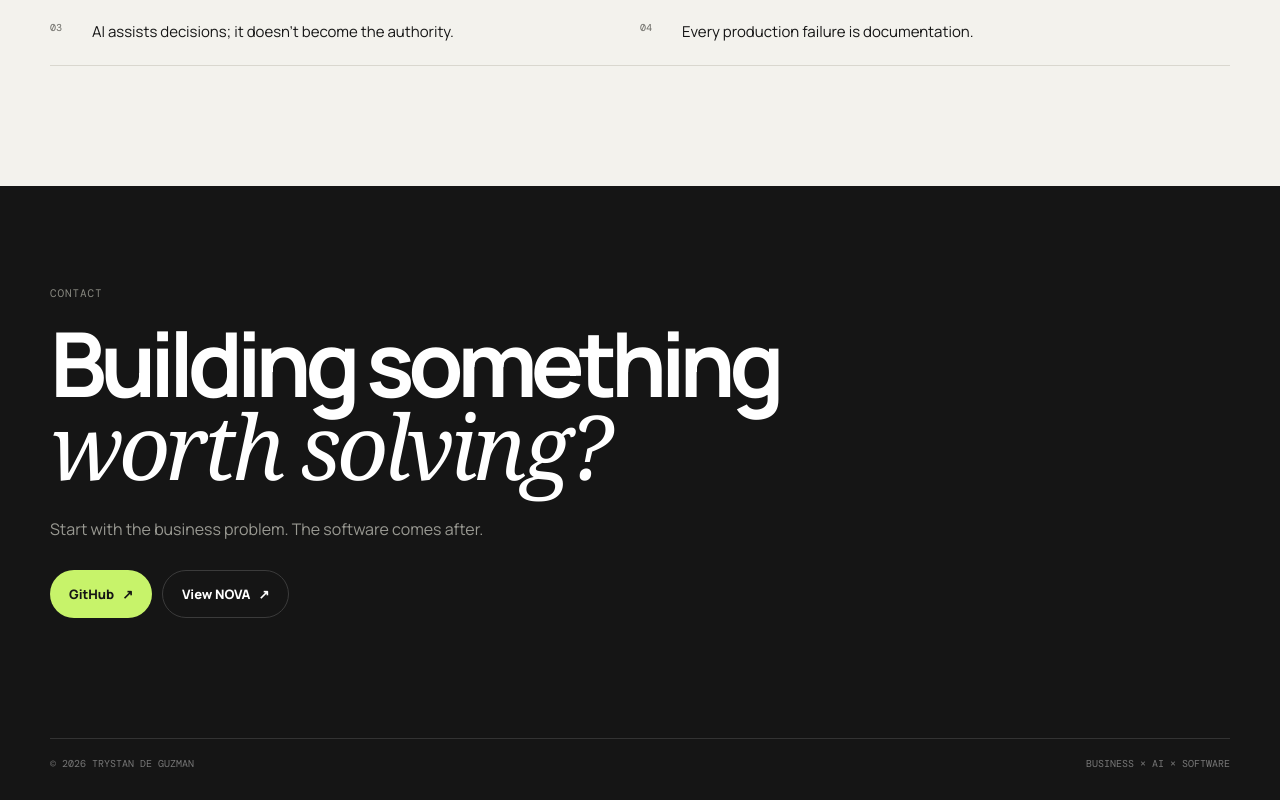
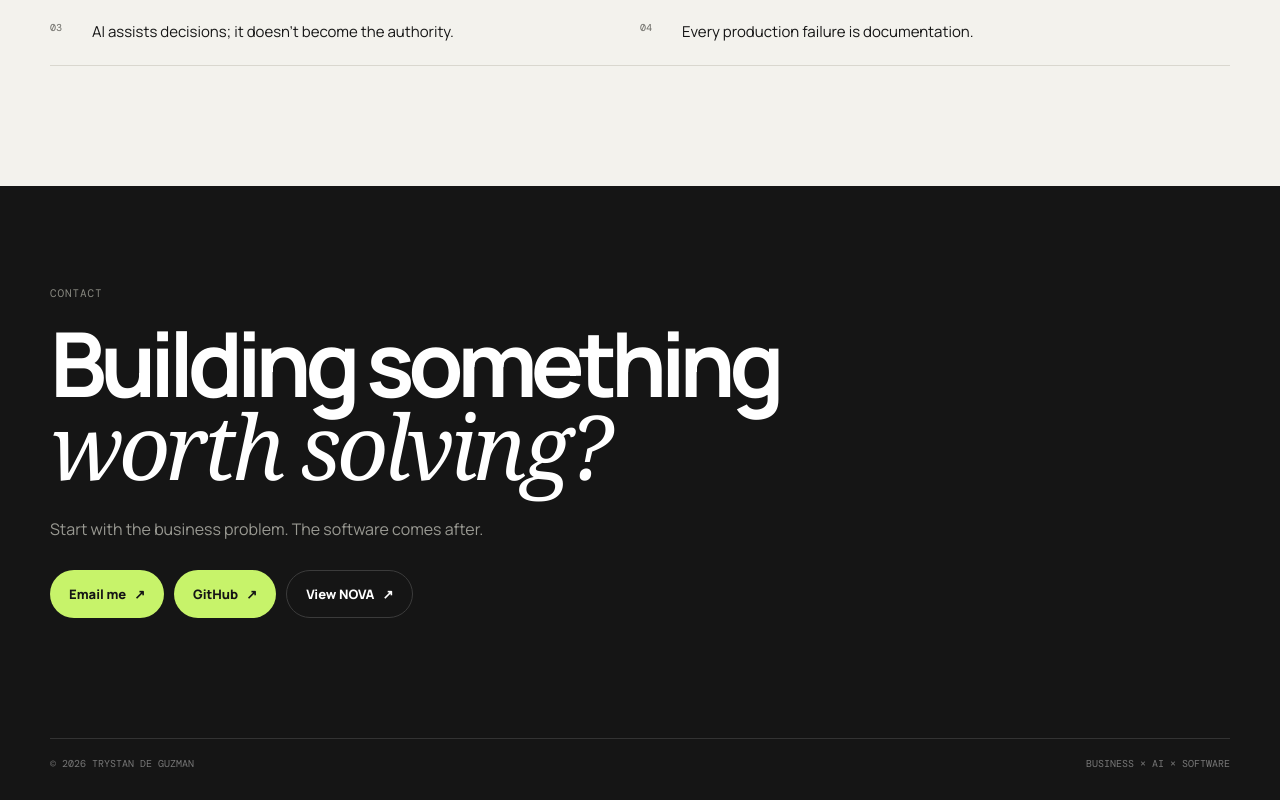
Before and after one commit to Mr-TDG/trystan-portfolio, a Next.js app: page / in a window 1280 px wide. Shown: the part 3820-4620 px from the top of the page. Built offline with nearby package versions, Linux system fonts and the light colour scheme.

Commit message:
feat: add direct email contact

```diff
--- a/app/page.tsx
+++ b/app/page.tsx
@@ -181,6 +181,7 @@ export default function Home() {
           <h2>Building something<br /><em>worth solving?</em></h2>
           <p>Start with the business problem. The software comes after.</p>
           <div className="footer-actions">
+            <a className="button footer-button" href="mailto:deguzmantrystan@gmail.com">Email me <span>↗</span></a>
             <a className="button footer-button" href="https://github.com/Mr-TDG" target="_blank" rel="noreferrer">GitHub <span>↗</span></a>
             <a className="button footer-button secondary-dark" href="https://nova-tdg.vercel.app" target="_blank" rel="noreferrer">View NOVA <span>↗</span></a>
           </div>
```
